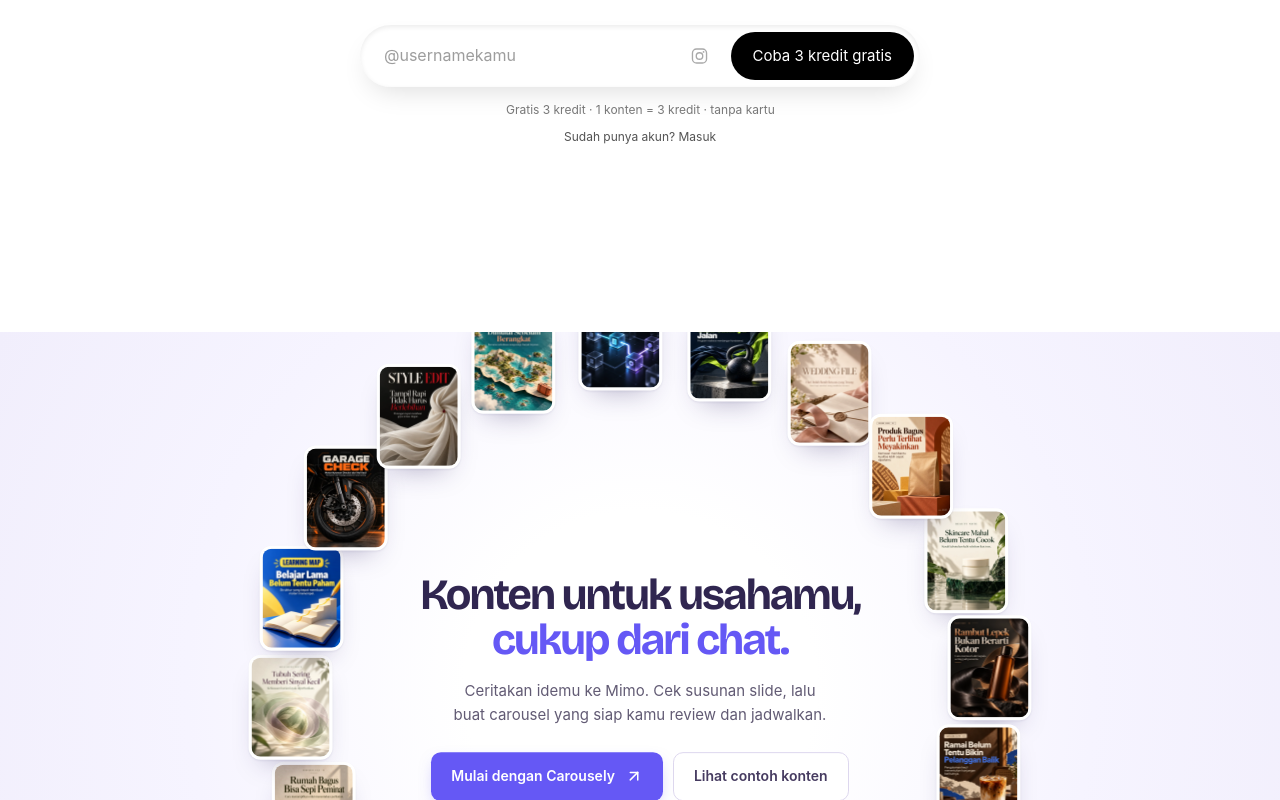
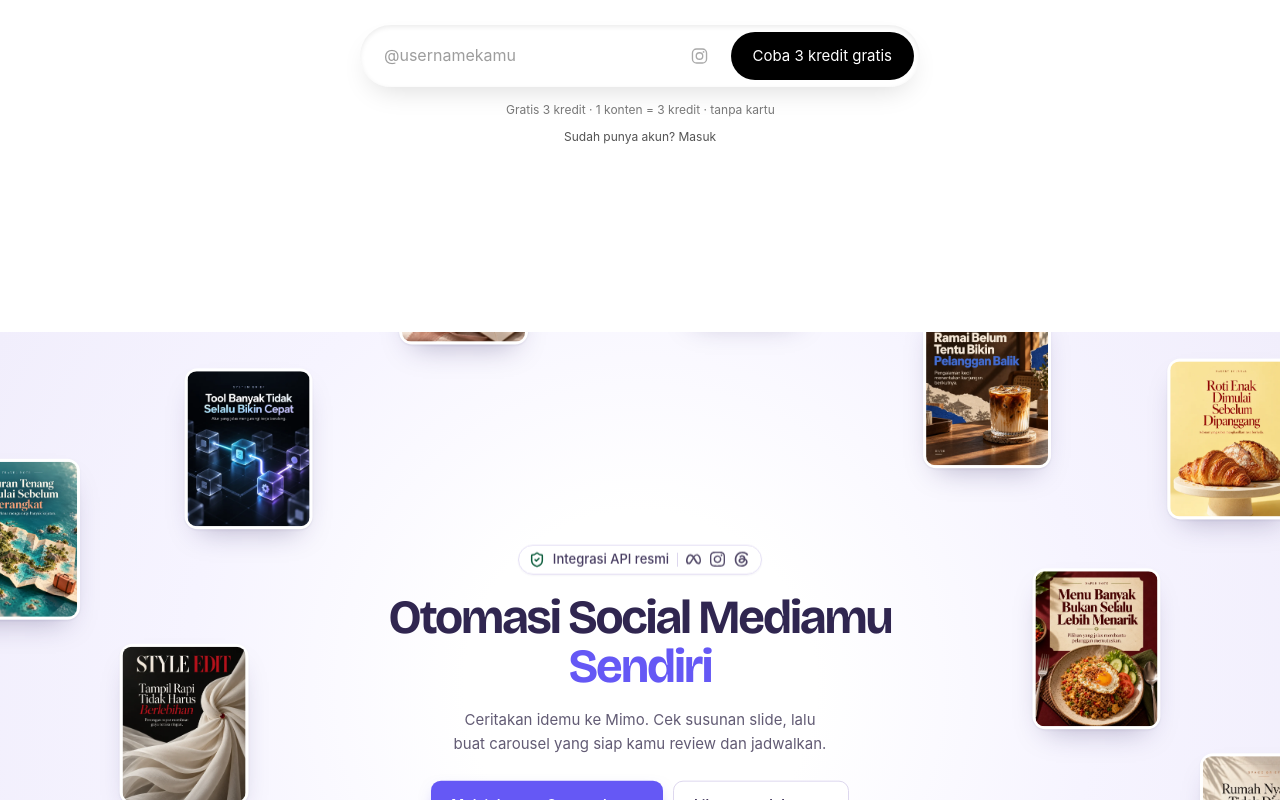
Before and after one commit to firdibackup/social-copilot, a Next.js app: page / in a window 1280 px wide. Shown: the part 560-1360 px from the top of the page. Built offline with nearby package versions, Linux system fonts and the light colour scheme; no server answers.

Commit message:
orbit commit

```diff
--- a/messages/en/landing.json
+++ b/messages/en/landing.json
@@ -416,8 +416,9 @@
       "showcase": "See sample content"
     },
     "opening": {
-      "title1": "Content for your business,",
-      "title2": "just from a chat.",
+      "apiBadge": "Official API integration",
+      "title1": "Automate Your Own",
+      "title2": "Social Media",
       "body": "Tell Mimo your idea. Review the slides, then create a carousel ready for your review and schedule.",
       "prompt": "Create a promo carousel for studio.kamu café. Show our favourite coffee and cosy space, then invite people to visit.",
       "demo": "Simulation · not a live chat",
--- a/messages/id/landing.json
+++ b/messages/id/landing.json
@@ -416,8 +416,9 @@
       "showcase": "Lihat contoh konten"
     },
     "opening": {
-      "title1": "Konten untuk usahamu,",
-      "title2": "cukup dari chat.",
+      "apiBadge": "Integrasi API resmi",
+      "title1": "Otomasi Social Mediamu",
+      "title2": "Sendiri",
       "body": "Ceritakan idemu ke Mimo. Cek susunan slide, lalu buat carousel yang siap kamu review dan jadwalkan.",
       "prompt": "Bikinin carousel promo untuk kafe studio.kamu. Ceritakan kopi favorit dan suasana nyaman, lalu ajak orang mampir.",
       "demo": "Simulasi · bukan chat langsung",
--- a/src/components/landing/orbit-hero.module.css
+++ b/src/components/landing/orbit-hero.module.css
@@ -1,13 +1,14 @@
-/* Centered carousel-cover orbit. One 18s cycle: full turn, centered
-   expansion, five 72deg steps with holds, contraction. Mobile/compact uses a
-   clipped panel above the copy and zooms 2x onto the upper arc. */
+/* Centered carousel-cover orbit: two concentric rings (outer staggered by half
+   a step) drifting very slowly, one turn per 160s. Mobile/compact shows a
+   static upper-arc framing in a clipped panel above the copy. */
 @property --orbit-spin { syntax: '<angle>'; inherits: true; initial-value: 0deg; }
 
 .hero {
   --ink: #302650;
   --muted: #625b74;
-  --cw: clamp(76px, 10.5svh, 104px);
+  --cw: clamp(117px, 16.1svh, 159px);
   --ch: calc(var(--cw) * 1.25);
+  --ring-gap: 22px;
   --r: var(--fit-r, calc(var(--cw) * 3.5));
   position: relative;
   height: clamp(600px, calc(100svh - 90px), 1000px);
@@ -19,9 +20,12 @@
 }
 
 .stage { position: absolute; inset: 0; overflow: hidden; }
-.camera { position: absolute; left: 50%; top: 50%; width: 0; height: 0; animation: orbit-camera 18s linear infinite; }
-.ring { position: absolute; inset: 0; animation: orbit-spin 18s infinite; }
-.stage[data-paused='true'] .camera, .stage[data-paused='true'] .ring { animation-play-state: paused; }
+/* One slow, constant drift turns both rings together, so the half-step offset
+   between them never changes. Linear only: no easing, steps or zoom. */
+.camera { position: absolute; left: 50%; top: 50%; width: 0; height: 0; animation: orbit-drift 160s linear infinite; }
+.ring { position: absolute; inset: 0; }
+.outer { --r: calc(var(--fit-r, calc(var(--cw) * 3.5)) + var(--ch) + var(--ring-gap)); }
+.stage[data-paused='true'] .camera { animation-play-state: paused; }
 
 .card {
   --turn: calc(var(--a) + var(--orbit-spin));
@@ -31,7 +35,7 @@
   width: var(--cw);
   height: var(--ch);
   padding: 3px;
-  border-radius: 12px;
+  border-radius: 13px;
   background: #fff;
   box-shadow: 0 1px 2px #2c1f5a14, 0 14px 28px -14px #2c1f5a59;
   transform: rotate(var(--turn)) translateY(calc(var(--r) * -1)) rotate(calc(var(--turn) * -1));
@@ -43,11 +47,19 @@
   z-index: 2;
   left: 50%;
   top: 50%;
-  width: min(440px, calc(100% - 48px));
+  width: min(540px, calc(100% - 48px));
   transform: translate(-50%, -50%);
   text-align: center;
 }
-.copy h1 { margin: 0; font-size: clamp(36px, min(3.4vw, 5.4svh), 48px); line-height: 1.04; letter-spacing: -.045em; font-weight: 650; color: var(--ink); text-wrap: balance; }
+/* Trust eyebrow: one quiet pill above the headline. Mint Ink carries the
+   shield (mint family, never white); brand marks stay monochrome. */
+.badge { display: inline-flex; align-items: center; gap: 8px; margin: 0 0 18px; padding: 6px 12px 6px 10px; border: 1px solid #e4dff4; border-radius: 999px; background: #ffffffcc; box-shadow: 0 1px 2px #2c1f5a0d; backdrop-filter: blur(6px); color: #463b60; font-size: 13px; font-weight: 550; line-height: 1.2; white-space: nowrap; }
+.shield { flex: none; color: #0b5c3b; }
+.divider { flex: none; width: 1px; height: 14px; background: #ddd7ee; }
+.brands { display: inline-flex; align-items: center; gap: 9px; color: #514867; }
+.brand { display: inline-flex; }
+.srOnly { position: absolute; width: 1px; height: 1px; margin: -1px; padding: 0; overflow: hidden; clip: rect(0 0 0 0); white-space: nowrap; border: 0; }
+.copy h1 { margin: 0; font-size: clamp(40px, min(3.74vw, 5.94svh), 53px); line-height: 1.04; letter-spacing: -.045em; font-weight: 650; color: var(--ink); text-wrap: balance; }
 .copy h1 span { color: #6558f5; }
 .copy p { margin: 16px auto 0; max-width: 40ch; color: var(--muted); font-size: 15px; line-height: 1.65; text-wrap: pretty; }
 .actions { display: flex; flex-wrap: wrap; justify-content: center; gap: 10px; margin-top: 24px; }
@@ -83,33 +95,15 @@
 .secondary:active { background: #f6f4ff; }
 
 
-@keyframes orbit-spin {
-  0% { --orbit-spin: 0deg; animation-timing-function: cubic-bezier(.45, 0, .2, 1); }
-  20%, 30% { --orbit-spin: 360deg; animation-timing-function: cubic-bezier(.65, 0, .35, 1); }
-  33.5%, 41% { --orbit-spin: 432deg; animation-timing-function: cubic-bezier(.65, 0, .35, 1); }
-  44.5%, 52% { --orbit-spin: 504deg; animation-timing-function: cubic-bezier(.65, 0, .35, 1); }
-  55.5%, 63% { --orbit-spin: 576deg; animation-timing-function: cubic-bezier(.65, 0, .35, 1); }
-  66.5%, 74% { --orbit-spin: 648deg; animation-timing-function: cubic-bezier(.65, 0, .35, 1); }
-  77.5%, 100% { --orbit-spin: 720deg; }
-}
-/* Desktop: uniform scale about the copy's center only moves cards outward. */
-@keyframes orbit-camera {
-  0%, 20% { transform: scale(1); animation-timing-function: cubic-bezier(.65, 0, .35, 1); }
-  26%, 85% { transform: scale(1.15); animation-timing-function: cubic-bezier(.65, 0, .35, 1); }
-  94%, 100% { transform: scale(1); }
-}
-@keyframes orbit-zoom {
-  0%, 20% { transform: translateY(0) scale(1); animation-timing-function: cubic-bezier(.65, 0, .35, 1); }
-  26%, 85% { transform: translateY(calc(var(--r) * 2)) scale(2); animation-timing-function: cubic-bezier(.65, 0, .35, 1); }
-  94%, 100% { transform: translateY(0) scale(1); }
-}
+@keyframes orbit-drift { to { --orbit-spin: 360deg; } }
 
 /* Mobile and compact height: Bleam-style clipped panel above centered copy. */
 @media (max-width: 1023px), (max-height: 639px) {
   .hero {
     --ph: clamp(220px, 46svh, 400px);
-    --cw: min(48px, 11.5vw, calc(var(--ph) / 8.6));
-    --r: calc(var(--cw) * 3.6);
+    --cw: min(73px, 17.5vw, calc(var(--ph) / 5.15));
+    --ring-gap: 10px;
+    --r: calc(var(--cw) * 2.5);
     height: auto;
     overflow: visible;
     padding: 8px 16px 52px;
@@ -117,11 +111,16 @@
     border-bottom: 0;
   }
   .stage { position: relative; inset: auto; height: var(--ph); max-width: 720px; margin: 0 auto; border-radius: 24px; background: radial-gradient(ellipse at 50% 30%, #fbfaff 0, #f3f1fa 70%); box-shadow: inset 0 0 0 1px #ece8f6; }
-  .camera { animation-name: orbit-zoom; }
-  .card { padding: 2px; border-radius: 7px; box-shadow: 0 1px 1px #2c1f5a12, 0 8px 14px -8px #2c1f5a59; }
+  /* Calm framing (no zoom): the outer ring's top card sits just inside the top
+     edge, so the panel shows the upper arcs of both rings with the sides and
+     bottom softly clipped. */
+  .outer { --r: calc(var(--cw) * 2.5 + var(--ch) + var(--ring-gap)); }
+  .camera { top: calc(var(--cw) * 2.5 + var(--ch) * 1.5 + var(--ring-gap) + 14px); }
+  .card { padding: 2px; border-radius: 8px; box-shadow: 0 1px 1px #2c1f5a12, 0 8px 14px -8px #2c1f5a59; }
   .card img { border-radius: 5px; }
   .copy { position: relative; left: auto; top: auto; transform: none; width: auto; max-width: 520px; margin: 32px auto 0; }
-  .copy h1 { font-size: clamp(30px, 8.4vw, 44px); }
+  .badge { margin-bottom: 14px; padding: 5px 11px 5px 9px; font-size: 12.5px; }
+  .copy h1 { font-size: clamp(33px, 9.24vw, 48px); }
   .copy p { font-size: 14px; margin-top: 14px; }
   .actions { margin-top: 22px; }
   .toggle { top: calc(8px + var(--ph) - 56px); bottom: auto; right: max(28px, calc(50% - 360px + 12px)); width: 44px; height: 44px; }
@@ -136,8 +135,8 @@
 /* Reduced motion: still, zoomed-out composition. The media query covers first
    paint before hydration; the data attribute covers the JS-reported state. */
 @media (prefers-reduced-motion: reduce) {
-  .camera, .ring { animation: none; }
+  .camera { animation: none; }
   .primary, .secondary, .toggle { transition: none; }
   .primary:hover, .toggle:active:not(:disabled) { transform: none; }
 }
-.stage[data-pause-reason='reduced'] .camera, .stage[data-pause-reason='reduced'] .ring { animation: none; }
+.stage[data-pause-reason='reduced'] .camera { animation: none; }
--- a/src/components/landing/orbit-hero.tsx
+++ b/src/components/landing/orbit-hero.tsx
@@ -4,11 +4,28 @@ import { useTranslations } from 'next-intl'
 import Image from 'next/image'
 import Link from 'next/link'
 import { useEffect, useRef, useState, type CSSProperties } from 'react'
-import { ArrowUpRight, Pause, Play } from 'lucide-react'
+import { ArrowUpRight, Pause, Play, ShieldCheck } from 'lucide-react'
+import { InstagramFillIcon, MetaFillIcon, ThreadsFillIcon } from '@/components/brand-icons'
 import { names } from './homepage-story'
 import styles from './orbit-hero.module.css'
 
-// One 18s CSS cycle drives every card; React only flips the play state.
+// Brand names are proper nouns, so they stay untranslated; screen readers hear
+// them after the badge label because the marks themselves are aria-hidden.
+const platforms = [
+  { name: 'Meta', Icon: MetaFillIcon },
+  { name: 'Instagram', Icon: InstagramFillIcon },
+  { name: 'Threads', Icon: ThreadsFillIcon },
+] as const
+
+// Two concentric rings, alternating covers between them. The outer ring is
+// staggered by half a step so its cards sit in the inner ring's gaps. Both
+// drift together very slowly (CSS); React only flips the play state.
+const step = 360 / Math.ceil(names.length / 2)
+const rings = [
+  { id: 'inner', offset: 0, covers: names.filter((_, index) => index % 2 === 0) },
+  { id: 'outer', offset: step / 2, covers: names.filter((_, index) => index % 2 === 1) },
+] as const
+
 export function OrbitHero({ paused, reduceMotion, onTogglePause }: { paused: boolean; reduceMotion: boolean; onTogglePause: () => void }) {
   const t = useTranslations('landing')
   const ref = useRef<HTMLElement>(null)
@@ -28,7 +45,7 @@ export function OrbitHero({ paused, reduceMotion, onTogglePause }: { paused: boo
     const card = node.querySelector<HTMLElement>('[data-orbit-card]')
     const fit = () => {
       if (!copy || !card || getComputedStyle(copy).position !== 'absolute') { node.style.removeProperty('--fit-r'); return }
-      const gap = 28
+      const gap = 40
       const a = copy.offsetWidth / 2 + card.offsetWidth / 2 + gap
       const b = copy.offsetHeight / 2 + card.offsetHeight / 2 + gap
       node.style.setProperty('--fit-r', `${Math.ceil(Math.max(Math.hypot(a, b), card.offsetWidth * 3.3))}px`)
@@ -45,14 +62,22 @@ export function OrbitHero({ paused, reduceMotion, onTogglePause }: { paused: boo
   return <section ref={ref} id="fitur" data-orbit-hero className={styles.hero} aria-labelledby="hero-title">
     <div className={styles.stage} data-orbit-stage data-paused={stopped} data-pause-reason={reason}>
       <div className={styles.camera} data-orbit-camera aria-hidden="true">
-        <div className={styles.ring} data-orbit-ring>
-          {names.map((name, index) => <span key={name} className={styles.card} data-orbit-card style={{ '--a': `${index * 18}deg` } as CSSProperties}>
-            <Image src={`/covers/${name}.webp`} alt="" width={1122} height={1402} sizes="240px" loading="eager" fetchPriority={index === 0 ? 'high' : undefined} unoptimized draggable={false} />
+        {rings.map(ring => <div key={ring.id} className={`${styles.ring} ${styles[ring.id]}`} data-orbit-ring={ring.id}>
+          {ring.covers.map((name, slot) => <span key={name} className={styles.card} data-orbit-card style={{ '--a': `${slot * step + ring.offset}deg` } as CSSProperties}>
+            <Image src={`/covers/${name}.webp`} alt="" width={1122} height={1402} sizes="320px" loading="eager" fetchPriority={name === names[0] ? 'high' : undefined} unoptimized draggable={false} />
           </span>)}
-        </div>
+        </div>)}
       </div>
     </div>
     <div className={styles.copy} data-orbit-copy>
+      <div className={styles.badge} data-orbit-badge>
+        <ShieldCheck className={styles.shield} size={16} strokeWidth={2.2} aria-hidden="true" />
+        <span>{t('story.opening.apiBadge')}</span>
+        <span className={styles.divider} aria-hidden="true" />
+        <span className={styles.brands}>
+          {platforms.map(({ name, Icon }, index) => <span key={name} className={styles.brand}><Icon size={15} /><span className={styles.srOnly}>{index ? `, ${name}` : `: ${name}`}</span></span>)}
+        </span>
+      </div>
       <h1 id="hero-title">{t('story.opening.title1')}<br /><span>{t('story.opening.title2')}</span></h1>
       <p>{t('story.opening.body')}</p>
       <div className={styles.actions}>
```
